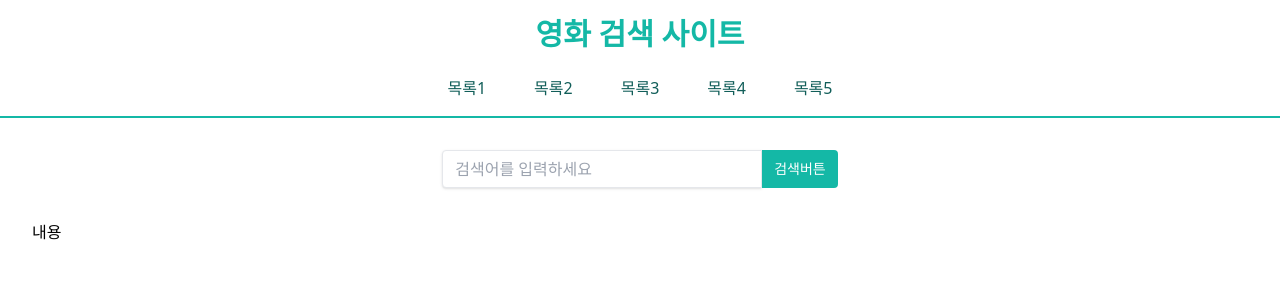
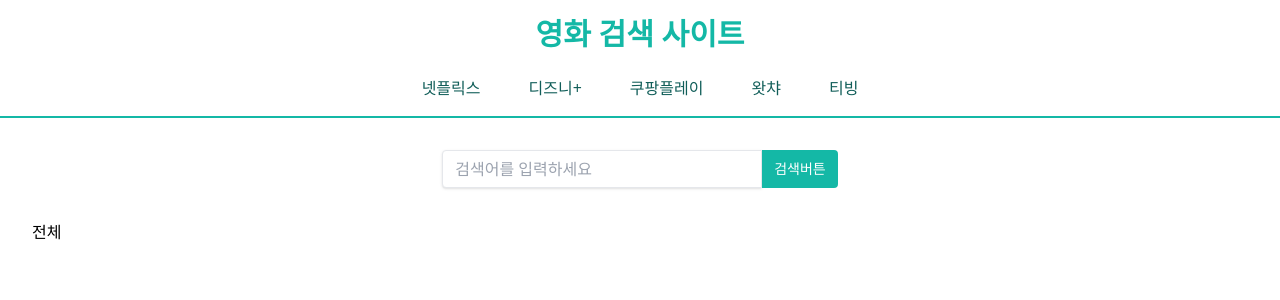
Before and after one commit to jungcolor/Movie-Search-App, a React app: page / in a window 1280 px wide. Shown: the top 300 px of the page. Built offline with nearby package versions, Linux system fonts and the light colour scheme.

Commit message:
Feat - Apply of React Router Dom

```diff
--- a/src/App.tsx
+++ b/src/App.tsx
@@ -1,14 +1,14 @@
 import { BrowserRouter } from 'react-router-dom';
 
-import Header from './layouts/Header';
+import Header from './layouts/Header'
 import Main from './layouts/Main';
 
 const App = () => {
     return (
         <BrowserRouter>
             <div id="app" className="min-h-screen flex flex-col h-screen">
-                <Header></Header>
-                <Main></Main>
+                <Header />
+                <Main />
             </div>
         </BrowserRouter>
     );
--- a/src/layouts/Header.tsx
+++ b/src/layouts/Header.tsx
@@ -1,16 +1,17 @@
+import { Link } from 'react-router-dom';
+
 const Header = () => {
     return (
         <header className="flex flex-col items-center justify-center z-50 w-full py-4 border-b-2 border-b-teal-500 bg-white">
-
             <h1 className="mb-6">
-                <a href="#" className="text-3xl font-semibold text-teal-500">영화 검색 사이트</a>
+                <Link to="/" className="text-3xl font-semibold text-teal-500">영화 검색 사이트</Link>
             </h1>
             <nav className="flex">
-                <a href="#" className="mx-6 text-teal-800 hover:text-teal-800">목록1</a>
-                <a href="#" className="mx-6 text-teal-800 hover:text-teal-800">목록2</a>
-                <a href="#" className="mx-6 text-teal-800 hover:text-teal-800">목록3</a>
-                <a href="#" className="mx-6 text-teal-800 hover:text-teal-800">목록4</a>
-                <a href="#" className="mx-6 text-teal-800 hover:text-teal-800">목록5</a>
+                <Link to="/netflix" className="mx-6 text-teal-800 hover:text-teal-800">넷플릭스</Link>
+                <Link to="/disneyplus" className="mx-6 text-teal-800 hover:text-teal-800">디즈니+</Link>
+                <Link to="/coupangplay" className="mx-6 text-teal-800 hover:text-teal-800">쿠팡플레이</Link>
+                <Link to="/watcha" className="mx-6 text-teal-800 hover:text-teal-800">왓챠</Link>
+                <Link to="/tving" className="mx-6 text-teal-800 hover:text-teal-800">티빙</Link>
             </nav>
         </header >
     );
--- a/src/layouts/Main.tsx
+++ b/src/layouts/Main.tsx
@@ -1,3 +1,5 @@
+import { Routes, Route } from 'react-router-dom';
+
 const Main = () => {
     return (
         <main id="container" className="w-full h-screen py-8 px-8">
@@ -7,7 +9,14 @@ const Main = () => {
             </article>
             <div id="content">
                 {/* 동적으로 변경 될 영역 */}
-                <h2>내용</h2>
+                <Routes>
+                    <Route path="/" element={<><h2>전체</h2></>} />
+                    <Route path="/netflix" element={<><h2>넷플릭스</h2></>} />
+                    <Route path="/disneyplus" element={<><h2>디즈니플러스</h2></>} />
+                    <Route path="/coupangplay" element={<><h2>쿠팡플레이</h2></>} />
+                    <Route path="/watcha" element={<><h2>왓챠</h2></>} />
+                    <Route path="/tving" element={<><h2>티빙</h2></>} />
+                </Routes>
             </div>
         </main>
     );
```
